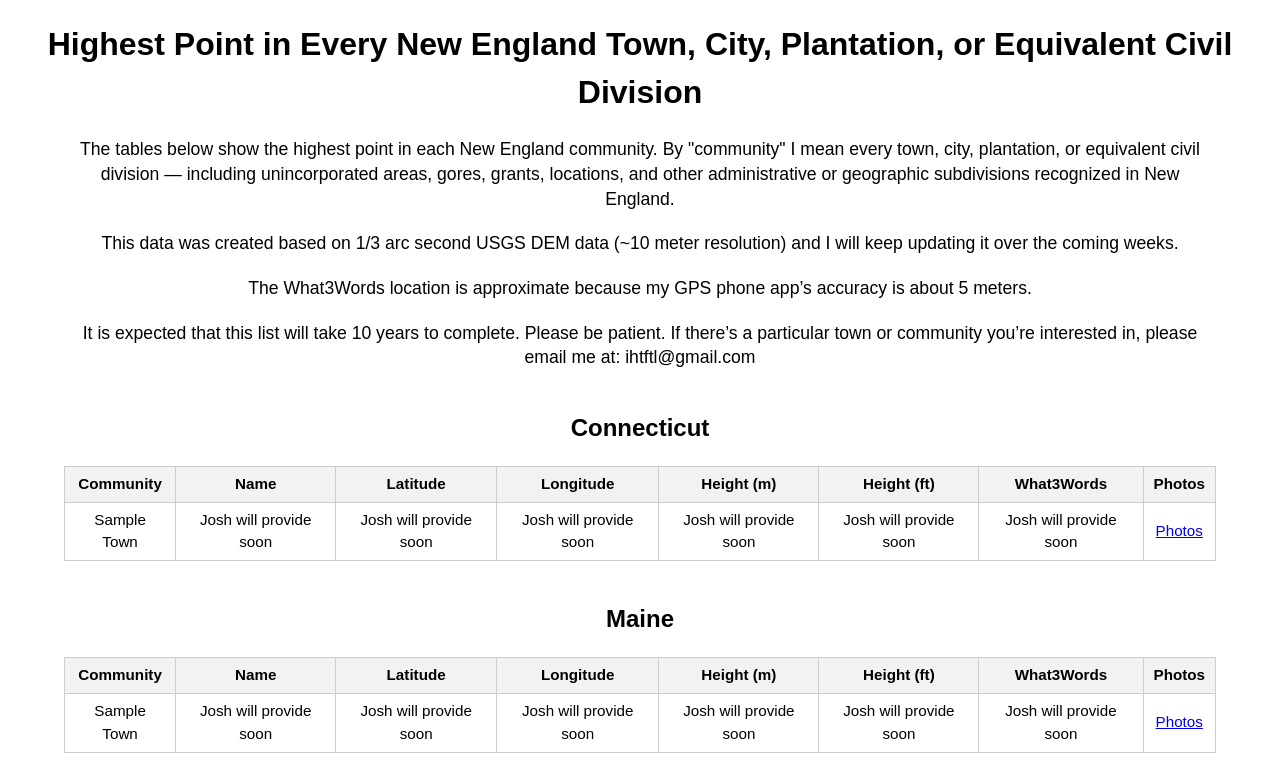
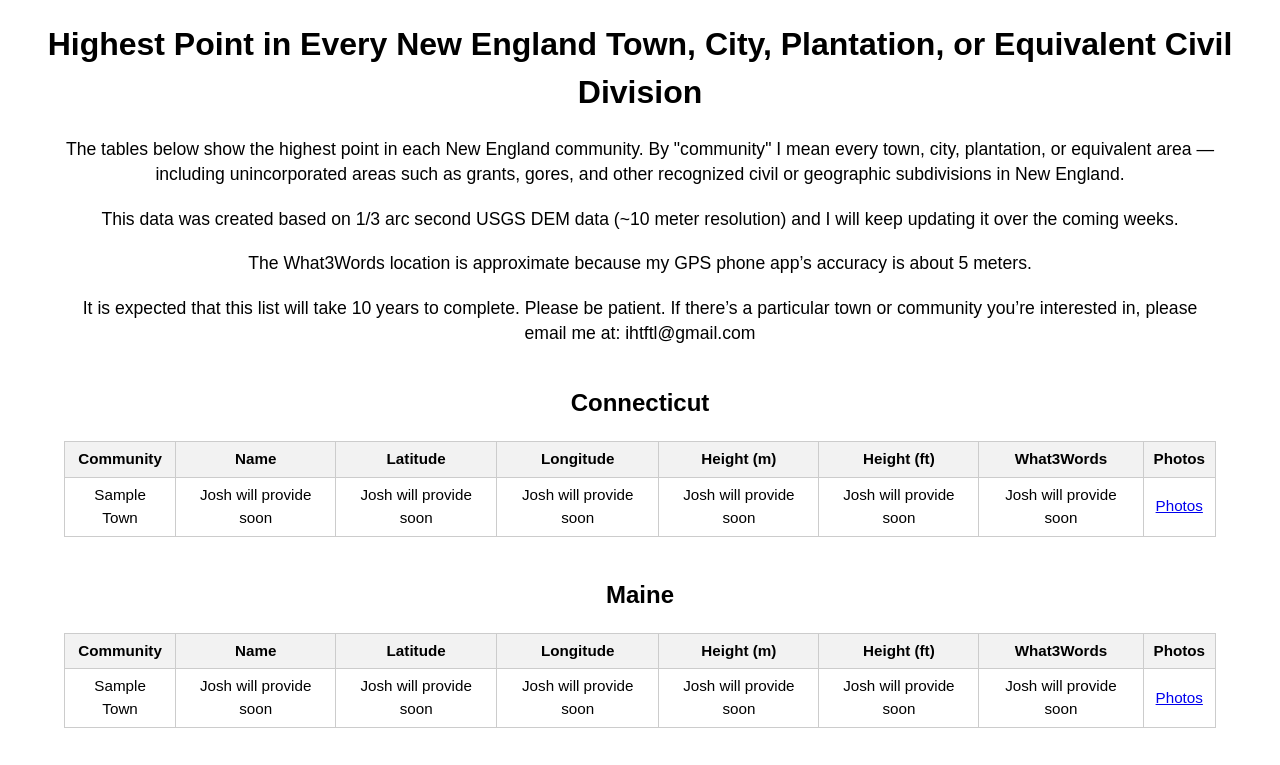
Before and after one commit to JoshLovesFun/all-new-england-high-points, a plain HTML site: page index.html in a window 1280 px wide. Shown: the top 765 px of the page. Drawn offline with Linux system fonts and the light colour scheme.

Commit message:
clarified language again

```diff
--- a/index.html
+++ b/index.html
@@ -55,8 +55,8 @@
 
   <p>
     The tables below show the highest point in each New England community. By "community" I mean every
-    town, city, plantation, or equivalent civil division — including unincorporated areas, gores, grants,
-    locations, and other administrative or geographic subdivisions recognized in New England.
+    town, city, plantation, or equivalent area — including unincorporated areas such as grants, gores,
+    and other recognized civil or geographic subdivisions in New England.
   </p>
   <p>
     This data was created based on 1/3 arc second USGS DEM data (~10 meter resolution) and I will keep updating it over the coming weeks.
```
